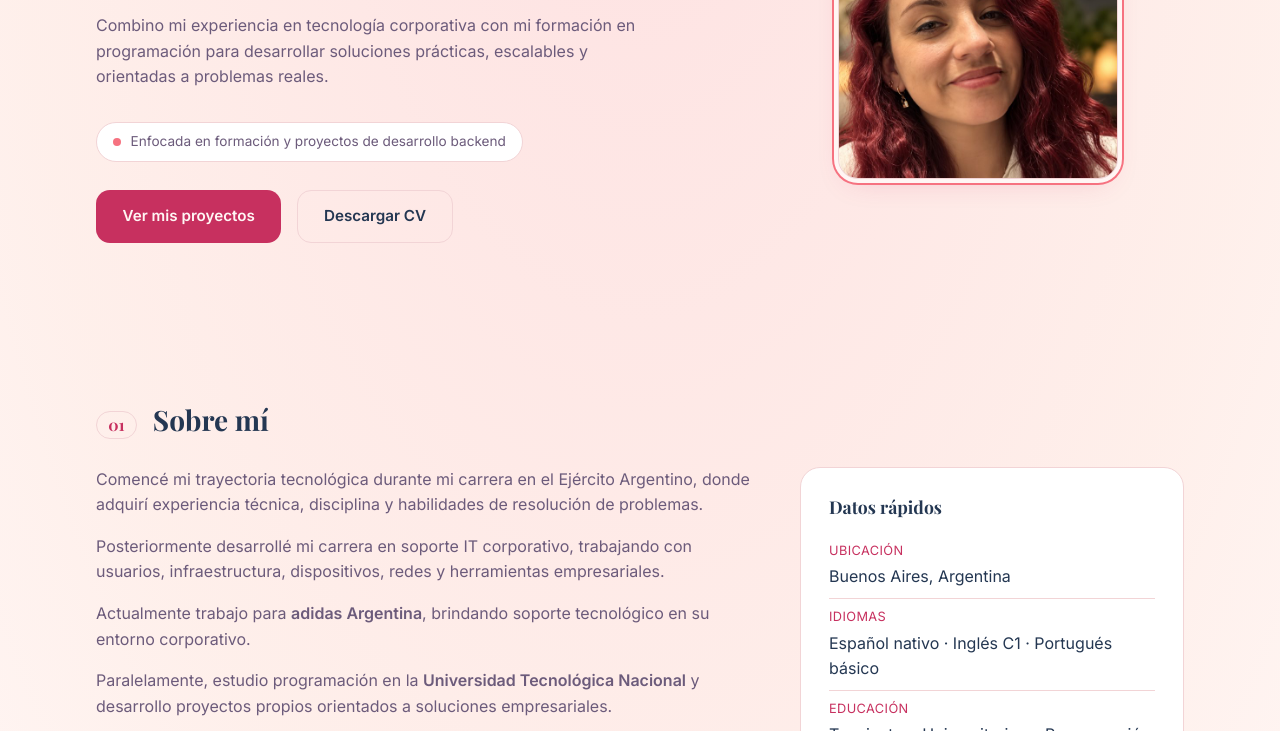
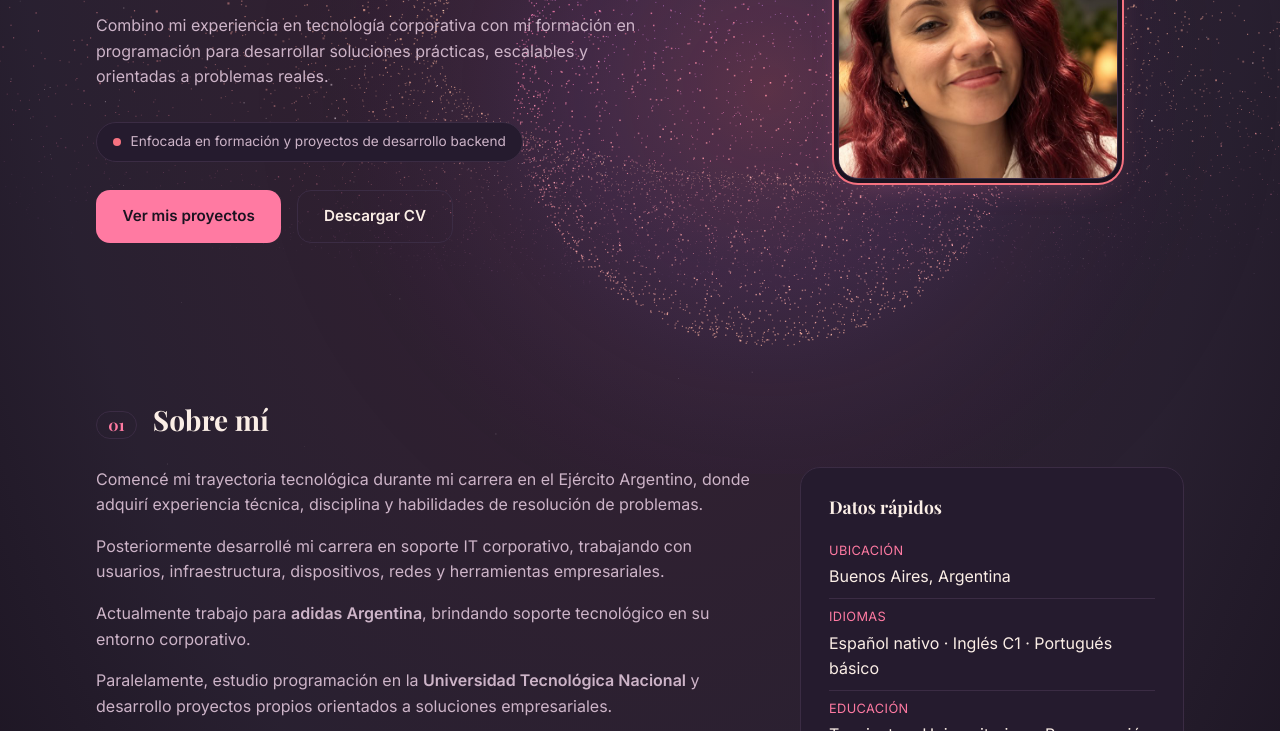
Before and after one commit to jpatroni/portfolio, a plain HTML site: page index.html in a window 1280 px wide. Shown: the part 326-1057 px from the top of the page. Drawn offline with nearby package versions, Linux system fonts and the light colour scheme; animation ran at ten frames a second; a web font is replaced by a local one.

Commit message:
Modo oscuro por defecto, iconos de tecnologías y fondo de galaxia animado
- Modo oscuro como tema por defecto; el botón permite cambiar a modo claro
- Íconos de tecnologías en Conocimientos (Devicon + Bootstrap Icons)
- Fondo animado "planeta de partículas con anillo" en canvas 2D (js/galaxia.js)
- Contacto con email y celular/WhatsApp en lugar del formulario
- Links reales a LinkedIn, GitHub y repos de proyectos; se quita itch.io
- Dashboard de Calidad VW (finalizado), PostgreSQL, inglés C1, adidas Argentina

```diff
--- a/css/styles.css
+++ b/css/styles.css
@@ -197,7 +197,8 @@ label:focus-visible {
 }
 
 .section-alt {
-  background-color: var(--color-surface);
+  /* translúcido para que se vea el planeta de fondo */
+  background-color: color-mix(in srgb, var(--color-surface) 72%, transparent);
   border-top: 1px solid var(--color-border);
   border-bottom: 1px solid var(--color-border);
 }
@@ -1156,3 +1157,25 @@ label:focus-visible {
     height: 280px;
   }
 }
+
+/* ==========================================================================
+   Fondo animado: planeta de partículas (js/galaxia.js)
+   ========================================================================== */
+
+#galaxia-bg {
+  position: fixed;
+  inset: 0;
+  width: 100%;
+  height: 100%;
+  z-index: -1;
+  pointer-events: none;
+  opacity: 0.9;
+  transition: opacity var(--transition-medium);
+}
+
+/* En modo claro el efecto queda muy suave para no competir con el texto */
+:root:not([data-theme="dark"]) #galaxia-bg {
+  opacity: 0.35;
+  mix-blend-mode: multiply;
+  filter: saturate(1.3) brightness(0.7);
+}
--- a/index.html
+++ b/index.html
@@ -1,5 +1,5 @@
 <!DOCTYPE html>
-<html lang="es">
+<html lang="es" data-theme="dark">
 <head>
   <meta charset="UTF-8">
   <meta name="viewport" content="width=device-width, initial-scale=1.0">
@@ -8,7 +8,7 @@
   <meta name="keywords" content="Julieta Patroni, desarrolladora de software, C#, .NET, SQL, SQL Server, PostgreSQL, IT Specialist, portfolio">
   <meta name="author" content="Julieta Marisol Patroni">
   <meta name="robots" content="index, follow">
-  <meta name="theme-color" content="#fff6f4">
+  <meta name="theme-color" content="#1a1320">
 
   <!-- Open Graph -->
   <meta property="og:type" content="website">
@@ -33,17 +33,19 @@
 
   <link rel="stylesheet" href="css/styles.css">
 
-  <!-- Tema: se aplica antes de pintar para evitar parpadeo -->
+  <!-- Tema: oscuro por defecto; se pasa a claro solo si la persona lo eligió -->
   <script>
     (function () {
       var saved = null;
       try { saved = localStorage.getItem("theme"); } catch (e) {}
-      var dark = saved ? saved === "dark" : window.matchMedia("(prefers-color-scheme: dark)").matches;
-      if (dark) document.documentElement.setAttribute("data-theme", "dark");
+      if (saved === "light") document.documentElement.removeAttribute("data-theme");
     })();
   </script>
 </head>
 <body>
+
+  <!-- Fondo animado: planeta de partículas (js/galaxia.js) -->
+  <canvas id="galaxia-bg" aria-hidden="true"></canvas>
 
   <a class="skip-link" href="#contenido">Saltar al contenido principal</a>
 
@@ -71,7 +73,7 @@
         </ul>
       </nav>
 
-      <button type="button" class="theme-toggle" id="theme-toggle" aria-label="Activar modo oscuro" aria-pressed="false">
+      <button type="button" class="theme-toggle" id="theme-toggle" aria-label="Activar modo claro" aria-pressed="true">
         <svg class="icon-moon" viewBox="0 0 24 24" fill="none" stroke="currentColor" stroke-width="2" stroke-linecap="round" stroke-linejoin="round" aria-hidden="true"><path d="M21 12.8A9 9 0 1 1 11.2 3a7 7 0 0 0 9.8 9.8z"/></svg>
         <svg class="icon-sun" viewBox="0 0 24 24" fill="none" stroke="currentColor" stroke-width="2" stroke-linecap="round" stroke-linejoin="round" aria-hidden="true"><circle cx="12" cy="12" r="4.5"/><path d="M12 2v2M12 20v2M4.9 4.9l1.4 1.4M17.7 17.7l1.4 1.4M2 12h2M20 12h2M4.9 19.1l1.4-1.4M17.7 6.3l1.4-1.4"/></svg>
       </button>
@@ -480,6 +482,7 @@
       sync();
     })();
   </script>
+  <script src="js/galaxia.js" defer></script>
 
 </body>
 </html>
--- /dev/null
+++ b/js/galaxia.js
@@ -0,0 +1,231 @@
+/// ==========================================================================
+/// Fondo animado "planeta de partículas con anillo" (estilo galaxia 3D)
+/// Canvas 2D puro, sin librerías. Se ubica fijo detrás de todo el sitio.
+/// ==========================================================================
+(function () {
+  "use strict";
+
+  /// --- Configuración: ajustá acá el efecto -------------------------------
+  var CONFIG = {
+    /// Cantidad de partículas
+    particlesSphere: 4000,   /// puntos sobre la superficie del planeta
+    particlesRing: 9000,     /// puntos del disco / anillo
+    particlesStars: 400,     /// estrellas lejanas
+
+    /// Forma (unidades 3D; el planeta mide 1)
+    sphereRadius: 1,
+    ringInner: 1.3,          /// dónde empieza el anillo
+    ringOuter: 5.5,          /// dónde termina el anillo
+    ringFalloff: 1.8,        /// > 1 = más denso cerca del planeta
+    ringThickness: 0.05,     /// grosor vertical del anillo
+
+    /// Cámara
+    cameraDistance: 3.4,     /// más alto = más lejos (menos perspectiva)
+    rotationSpeed: 0.00010,  /// giro en Y (radianes por milisegundo)
+    tiltBase: 0.28,          /// inclinación media (0 = anillo de canto)
+    tiltAmplitude: 0.26,     /// cuánto oscila la inclinación
+    tiltSpeed: 0.00008,      /// velocidad de la oscilación
+
+    /// Ubicación y tamaño en pantalla
+    wideBreakpoint: 900,     /// desde este ancho el planeta se corre a la derecha
+    centerXWide: 0.60,       /// 60% del ancho
+    centerYWide: 0.52,       /// 52% del alto
+    centerXNarrow: 0.50,
+    centerYNarrow: 0.45,
+    scale: 0.30,             /// tamaño relativo al lado menor de la ventana
+
+    /// Halo radial detrás del planeta
+    haloRadius: 2.2,         /// en radios del planeta
+    haloAlpha: 0.22,
+
+    /// Rendimiento
+    maxPixelRatio: 2
+  };
+
+  /// Paleta del portfolio
+  var PALETTE = {
+    lila: [180, 120, 255],
+    rosa: [255, 122, 162],
+    durazno: [248, 177, 149],
+    estrella: [255, 236, 244]   /// blanco rosado
+  };
+
+  var canvas = document.getElementById("galaxia-bg");
+  if (!canvas || !canvas.getContext) return;
+  var ctx = canvas.getContext("2d");
+
+  /// Quien prefiere menos movimiento ve un solo cuadro estático
+  var reduceMotion = window.matchMedia && window.matchMedia("(prefers-reduced-motion: reduce)").matches;
+
+  /// Partículas en arrays planos (más rápido que un objeto por punto)
+  var total = CONFIG.particlesSphere + CONFIG.particlesRing + CONFIG.particlesStars;
+  var px = new Float32Array(total);
+  var py = new Float32Array(total);
+  var pz = new Float32Array(total);
+  var psize = new Float32Array(total);
+  var pcolor = new Array(total);   /// string "rgba(...)" precalculado
+
+  var width = 0, height = 0;
+  var rafId = 0;
+
+  /// Mezcla lineal entre dos colores RGB
+  function mix(a, b, t) {
+    return [
+      Math.round(a[0] + (b[0] - a[0]) * t),
+      Math.round(a[1] + (b[1] - a[1]) * t),
+      Math.round(a[2] + (b[2] - a[2]) * t)
+    ];
+  }
+
+  function rgba(c, alpha) {
+    return "rgba(" + c[0] + "," + c[1] + "," + c[2] + "," + alpha.toFixed(3) + ")";
+  }
+
+  /// Genera todas las partículas una sola vez
+  function build() {
+    var i = 0, n, u, theta, ring, r, v, c;
+
+    /// Planeta: distribución uniforme sobre la esfera
+    for (n = 0; n < CONFIG.particlesSphere; n++, i++) {
+      u = Math.random() * 2 - 1;                 /// altura (-1 polo sur, 1 polo norte)
+      theta = Math.random() * Math.PI * 2;
+      ring = Math.sqrt(1 - u * u);
+      r = CONFIG.sphereRadius * (0.98 + Math.random() * 0.04);
+      px[i] = r * ring * Math.cos(theta);
+      py[i] = r * u;
+      pz[i] = r * ring * Math.sin(theta);
+      /// Polo norte lila, ecuador rosa, polo sur durazno
+      c = u > 0 ? mix(PALETTE.rosa, PALETTE.lila, u) : mix(PALETTE.rosa, PALETTE.durazno, -u);
+      psize[i] = 1.1;
+      pcolor[i] = rgba(c, 0.45 + Math.random() * 0.4);
+    }
+
+    /// Anillo: disco plano, denso cerca del planeta y disipándose hacia afuera
+    for (n = 0; n < CONFIG.particlesRing; n++, i++) {
+      v = Math.pow(Math.random(), CONFIG.ringFalloff);   /// 0 = borde interno, 1 = borde externo
+      r = CONFIG.ringInner + v * (CONFIG.ringOuter - CONFIG.ringInner);
+      theta = Math.random() * Math.PI * 2;
+      px[i] = r * Math.cos(theta);
+      pz[i] = r * Math.sin(theta);
+      py[i] = (Math.random() - 0.5) * CONFIG.ringThickness * (1 + v * 3);
+      c = mix(PALETTE.durazno, PALETTE.rosa, Math.min(1, v * 2));
+      c = mix(c, PALETTE.lila, Math.max(0, v - 0.4));
+      if (Math.random() < 0.03) c = PALETTE.estrella;
+      psize[i] = Math.random() < 0.07 ? 1.7 : 1;
+      pcolor[i] = rgba(c, (1 - v * 0.8) * (0.3 + Math.random() * 0.5));
+    }
+
+    /// Estrellas lejanas en una cáscara esférica grande
+    for (n = 0; n < CONFIG.particlesStars; n++, i++) {
+      u = Math.random() * 2 - 1;
+      theta = Math.random() * Math.PI * 2;
+      ring = Math.sqrt(1 - u * u);
+      r = 10 + Math.random() * 8;
+      px[i] = r * ring * Math.cos(theta);
+      py[i] = r * u;
+      pz[i] = r * ring * Math.sin(theta);
+      psize[i] = Math.random() < 0.15 ? 1.6 : 1;
+      pcolor[i] = rgba(PALETTE.estrella, 0.2 + Math.random() * 0.55);
+    }
+  }
+
+  /// Ajusta el canvas a la ventana (nítido en pantallas retina)
+  function resize() {
+    var dpr = Math.min(window.devicePixelRatio || 1, CONFIG.maxPixelRatio);
+    width = window.innerWidth;
+    height = window.innerHeight;
+    canvas.width = Math.floor(width * dpr);
+    canvas.height = Math.floor(height * dpr);
+    canvas.style.width = width + "px";
+    canvas.style.height = height + "px";
+    ctx.setTransform(dpr, 0, 0, dpr, 0, 0);
+  }
+
+  /// Dibuja un cuadro para el instante t (ms)
+  function draw(t) {
+    var wide = width >= CONFIG.wideBreakpoint;
+    var centerX = width * (wide ? CONFIG.centerXWide : CONFIG.centerXNarrow);
+    var centerY = height * (wide ? CONFIG.centerYWide : CONFIG.centerYNarrow);
+    var scale = Math.min(width, height) * CONFIG.scale;
+    var camDist = CONFIG.cameraDistance;
+    var persp = scale * camDist;   /// así el planeta mide ~scale px cuando depth = camDist
+
+    /// Cámara: gira en Y y la inclinación oscila (a veces de canto, a veces desde arriba)
+    var yaw = t * CONFIG.rotationSpeed;
+    var pitch = CONFIG.tiltBase + Math.sin(t * CONFIG.tiltSpeed) * CONFIG.tiltAmplitude;
+    var cy = Math.cos(yaw), sy = Math.sin(yaw);
+    var cp = Math.cos(pitch), sp = Math.sin(pitch);
+
+    ctx.globalCompositeOperation = "source-over";
+    ctx.clearRect(0, 0, width, height);
+    ctx.globalCompositeOperation = "lighter";
+
+    /// Halo radial suave detrás del planeta
+    var haloR = scale * CONFIG.haloRadius;
+    var halo = ctx.createRadialGradient(centerX, centerY, 0, centerX, centerY, haloR);
+    halo.addColorStop(0, rgba(PALETTE.rosa, CONFIG.haloAlpha));
+    halo.addColorStop(0.4, rgba(PALETTE.lila, CONFIG.haloAlpha * 0.45));
+    halo.addColorStop(1, "rgba(0,0,0,0)");
+    ctx.fillStyle = halo;
+    ctx.fillRect(centerX - haloR, centerY - haloR, haloR * 2, haloR * 2);
+
+    /// Partículas con proyección en perspectiva
+    for (var i = 0; i < total; i++) {
+      /// Rotación en Y (giro) y luego en X (inclinación)
+      var x1 = px[i] * cy - pz[i] * sy;
+      var z1 = px[i] * sy + pz[i] * cy;
+      var y2 = py[i] * cp - z1 * sp;
+      var z2 = py[i] * sp + z1 * cp;
+
+      var depth = z2 + camDist;
+      if (depth < 0.15) continue;   /// detrás de la cámara
+
+      var f = persp / depth;
+      var sx = centerX + x1 * f;
+      var sy2 = centerY - y2 * f;
+      if (sx < -3 || sx > width + 3 || sy2 < -3 || sy2 > height + 3) continue;
+
+      /// Lo cercano se ve un poco más grande
+      var size = psize[i] * Math.min(2.4, Math.max(0.6, camDist / depth));
+      ctx.fillStyle = pcolor[i];
+      ctx.fillRect(sx, sy2, size, size);
+    }
+
+    ctx.globalCompositeOperation = "source-over";
+  }
+
+  function loop(t) {
+    draw(t);
+    rafId = requestAnimationFrame(loop);
+  }
+
+  function start() {
+    if (!rafId) rafId = requestAnimationFrame(loop);
+  }
+
+  function stop() {
+    if (rafId) cancelAnimationFrame(rafId);
+    rafId = 0;
+  }
+
+  /// Instante fijo para el cuadro estático (buena vista del anillo)
+  var STATIC_T = 9000;
+
+  build();
+  resize();
+
+  if (reduceMotion) {
+    draw(STATIC_T);
+  } else {
+    start();
+    /// Pausa cuando la pestaña no está visible (ahorra CPU y batería)
+    document.addEventListener("visibilitychange", function () {
+      if (document.hidden) stop(); else start();
+    });
+  }
+
+  window.addEventListener("resize", function () {
+    resize();
+    if (reduceMotion) draw(STATIC_T);
+  });
+})();
```
